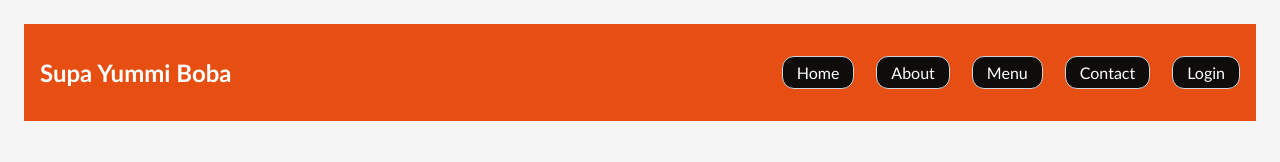
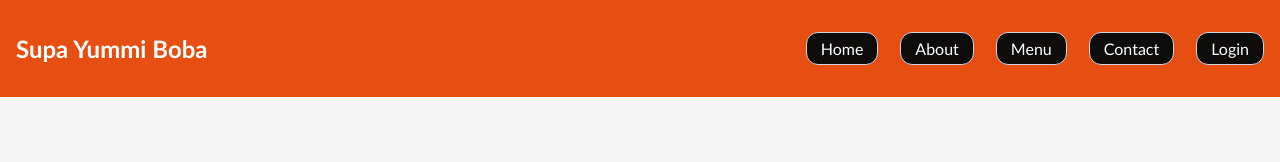
Before and after one commit to Ezra-Kuba/Project3Team74, a Next.js app: page / in a window 1280 px wide. Shown: the top 162 px of the page. Built offline with nearby package versions, Linux system fonts and the light colour scheme; no server answers.

Commit message:
more formatting

```diff
--- a/app/globals.css
+++ b/app/globals.css
@@ -1,5 +1,5 @@
 :root {
-  font-family: Arial, sans-serif;
+  font-family: 'Gill Sans', 'Gill Sans MT', Calibri, 'Trebuchet MS', sans-serif;
   color: #111827;
   background: #f5f5f5;
 }
@@ -16,6 +16,7 @@ body {
 
 body {
   min-height: 100vh;
+  padding-top: 11%;
 }
 
 h1 {
@@ -58,6 +59,7 @@ h1 {
   color: #111827;
   text-decoration: none;
   font-size: 15px;
+  font-family: 'Gill Sans', 'Gill Sans MT', Calibri, 'Trebuchet MS', sans-serif;
 }
 
 .menu-hero {
@@ -90,8 +92,11 @@ h1 {
   background-color: #e74e12;
   color: white;
   padding: 1rem 1rem;
-  position: sticky; /* Keeps it at the top as you scroll */
+  position: fixed; /* Keeps it at the top as you scroll */
   top: 0;
+  left: 0;
+  width: 100%;
+  z-index: 1000;
   font-family: 'Gill Sans', 'Gill Sans MT', Calibri, 'Trebuchet MS', sans-serif;
 }
 
@@ -199,6 +204,7 @@ h1 {
   display: flex;
   min-height: 100vh;
   background-color: #e9e9e9;
+  font-family: 'Gill Sans', 'Gill Sans MT', Calibri, 'Trebuchet MS', sans-serif;
 }
 
 .customer-sidebar {
@@ -208,6 +214,7 @@ h1 {
   display: flex;
   flex-direction: column;
   gap: 12px;
+  font-family: 'Gill Sans', 'Gill Sans MT', Calibri, 'Trebuchet MS', sans-serif;
 }
 
 .customer-category-button {
@@ -217,6 +224,7 @@ h1 {
   padding: 12px;
   font-size: 16px;
   cursor: pointer;
+  font-family: 'Gill Sans', 'Gill Sans MT', Calibri, 'Trebuchet MS', sans-serif;
 }
 
 .customer-menu-section {
@@ -229,6 +237,7 @@ h1 {
   font-weight: bold;
   margin-bottom: 24px;
   color: #222;
+  font-family: 'Gill Sans', 'Gill Sans MT', Calibri, 'Trebuchet MS', sans-serif;
 }
 
 .customer-item-grid {
@@ -250,6 +259,7 @@ h1 {
   justify-content: space-between;
   align-items: flex-start;
   text-align: left;
+  font-family: 'Gill Sans', 'Gill Sans MT', Calibri, 'Trebuchet MS', sans-serif;
 }
 
 .menu-mainScreen{
```
